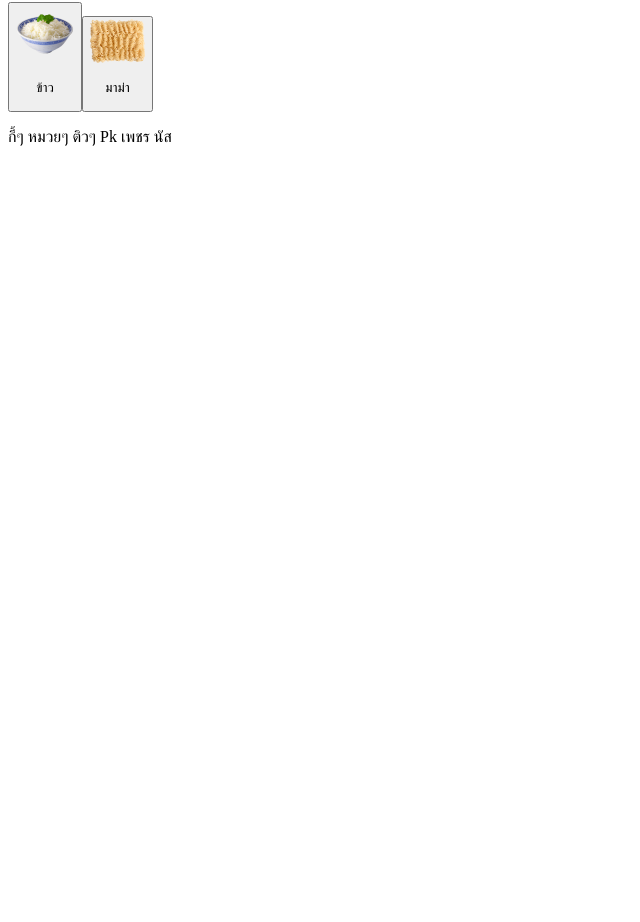
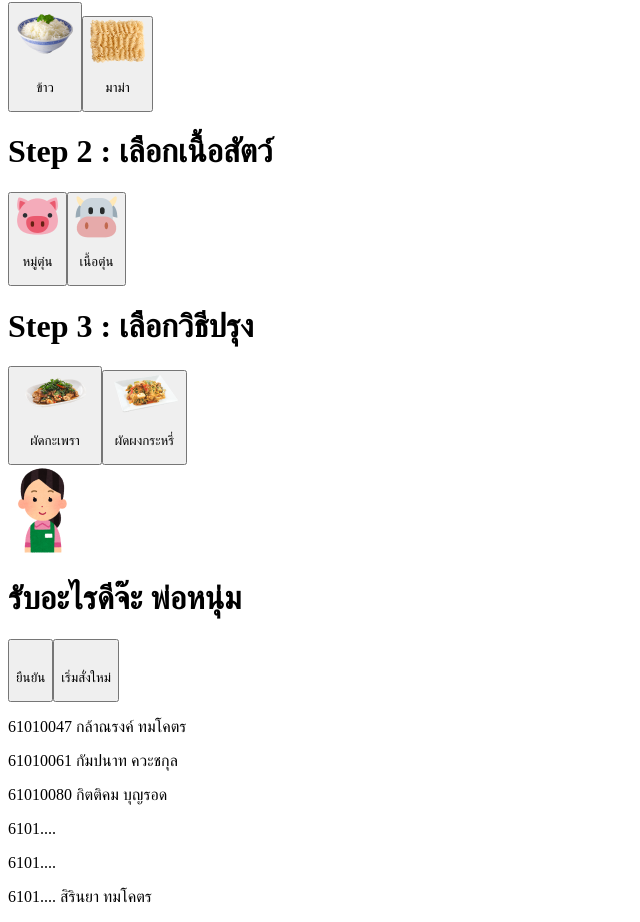
Before and after one commit to myNameIsPK/tomtun, a React (Create React App) app: page / in a window 1280 px wide. Shown: the part 396-1318 px from the top of the page, without its empty margins (0-640 px from the left). Before the commit the page ends 800 px from the top, so only its background shows below. Built offline with nearby package versions, Linux system fonts and the light colour scheme.

Commit message:
page all

```diff
--- a/package.json
+++ b/package.json
@@ -36,5 +36,8 @@
       "last 1 firefox version",
       "last 1 safari version"
     ]
+  },
+  "devDependencies": {
+    "file-loader": "^6.2.0"
   }
 }
--- a/src/component/Button.js
+++ b/src/component/Button.js
@@ -1,11 +1,11 @@
-const Button = ({text_food,src_pic}) => {
+const Button = ({text,src_pic}) => {
     return (
         <button>
             <span className = 'circle'>
                 <img src={src_pic}/>
             </span>
             <p className = 'btn_name'>
-                {text_food}
+                {text}
             </p>
         </button>
     )
--- /dev/null
+++ b/src/component/Conversation.js
@@ -0,0 +1,15 @@
+import aunt from './pic/aunt_conversation.png'
+const Conversation = () => {
+    return (
+        <div>
+            <span>
+                <img src= {aunt} />
+            </span>
+            <h1 className = 'aunt_conver'>
+                รับอะไรดีจ๊ะ พ่อหนุ่ม
+            </h1>
+        </div>
+    )
+}
+
+export default Conversation
--- a/src/component/Member.js
+++ b/src/component/Member.js
@@ -1,7 +1,12 @@
 const Member = () => {
     return (
         <footer className = 'member'>
-            <p>กี้ๆ หมวยๆ ติวๆ Pk เพชร นัส</p>
+            <p>61010047 กล้าณรงค์ ทมโคตร</p>
+            <p>61010061 กัมปนาท ควะชกุล</p>
+            <p>61010080 กิตติคม บุญรอด</p>
+            <p>6101.... </p>
+            <p>6101.... </p>
+            <p>6101.... สิรินยา ทมโคตร</p>
         </footer>
     )
 }
--- a/src/component/Menu.js
+++ b/src/component/Menu.js
@@ -1,8 +1,15 @@
 import Headmenu from './Haedmenu'
 import Step from './Step'
+import Conversation from './Conversation'
+import Button from './Button'
 import pic_auntheader from './pic/aunt_header.png'
 import pic_rice from './pic/rice.png'
 import pic_mama from './pic/mama.png'
+import pic_pork from './pic/pork.png'
+import pic_beef from './pic/beef.png'
+import pic_kapao from './pic/sweet basil.png'
+import pic_karee from './pic/Curry powder.png'
+
 const Menu = () => {
     return (
         <div className = 'menu'>
@@ -14,6 +21,25 @@ const Menu = () => {
             textfood2 = 'มาม่า'
             pic1 = {pic_rice}
             pic2 = {pic_mama}/>
+            <Step
+            className = 'step 2'
+            text_step = 'Step 2 : เลือกเนื้อสัตว์'
+            textfood1 = 'หมู่ตุ๋น'
+            textfood2 = 'เนื้อตุ๋น'
+            pic1 = {pic_pork}
+            pic2 = {pic_beef}
+            />
+            <Step
+            className = 'step 3'
+            text_step = 'Step 3 : เลือกวิธีปรุง'
+            textfood1 = 'ผัดกะเพรา'
+            textfood2 = 'ผัดผงกระหรี่'
+            pic1 = {pic_kapao}
+            pic2 = {pic_karee}
+            />
+            <Conversation />
+            <Button text = 'ยืนยัน'/>
+            <Button text = 'เริ่มสั่งใหม่'/>
         </div>
     )
 }
--- a/src/component/Step.js
+++ b/src/component/Step.js
@@ -3,8 +3,8 @@ const Step = ({text_step,textfood1,textfood2,pic1,pic2}) => {
     return (
         <div>
             <h1 className = 'step1'>{text_step}</h1>
-            <Button text_food = {textfood1} src_pic = {pic1}/>
-            <Button text_food = {textfood2} src_pic = {pic2}/>
+            <Button text = {textfood1} src_pic = {pic1}/>
+            <Button text = {textfood2} src_pic = {pic2}/>
         </div>
     )
 }
```
Also changed, not shown: 1 other file (tests, documents, lock files or other folders).
